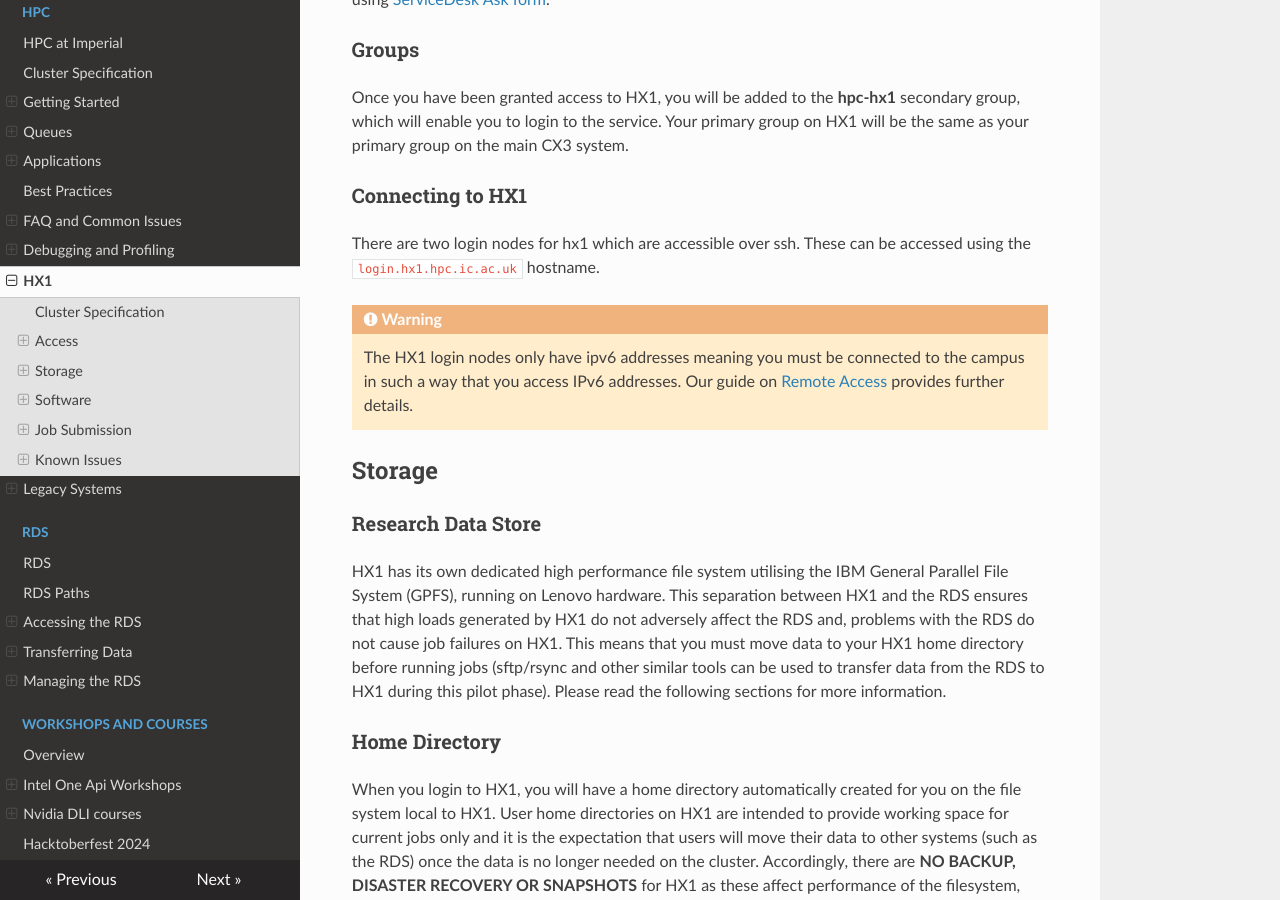
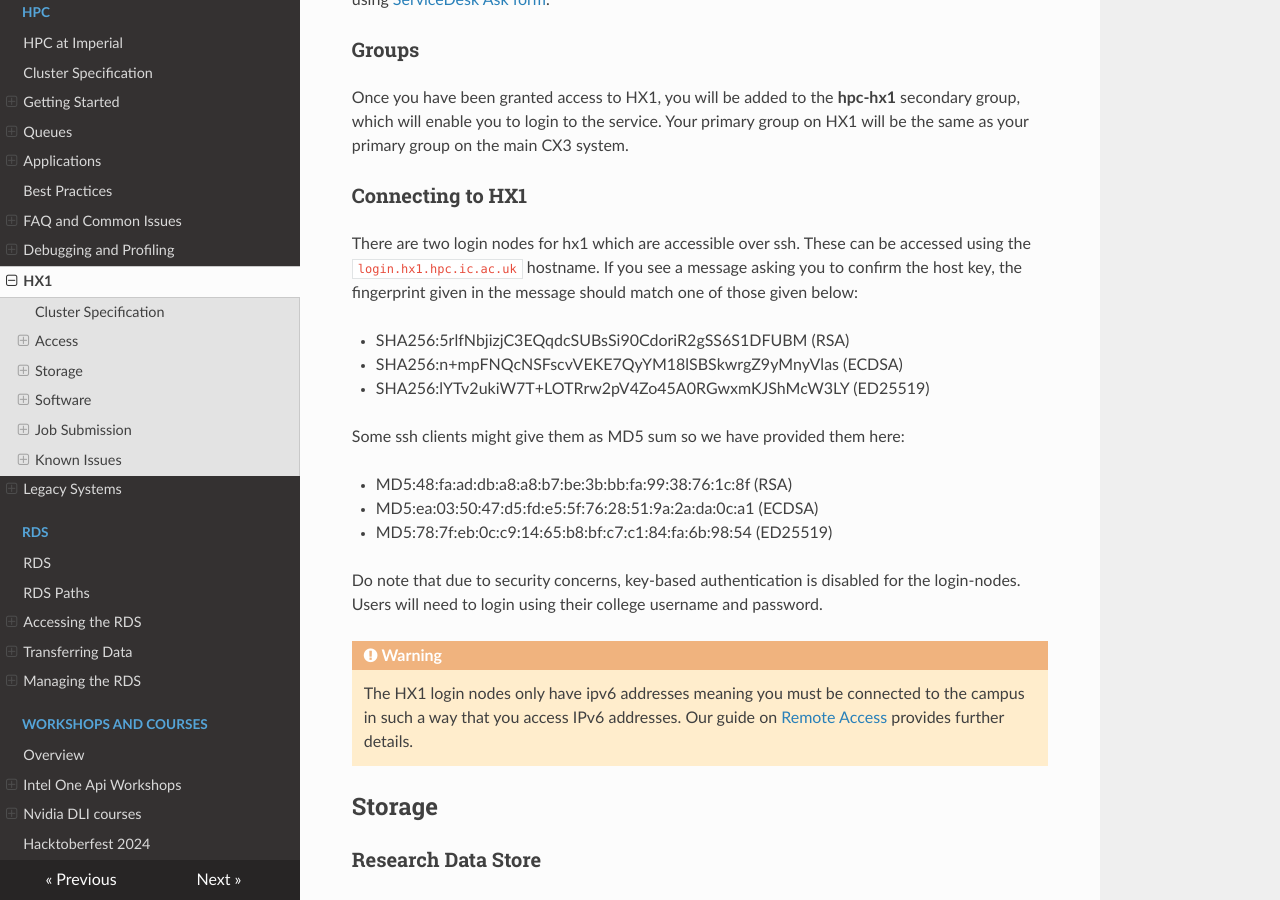
Before and after one commit to ImperialCollegeLondon/icl-rcs-user-guide, an MkDocs documentation site: the page built from docs/hpc/hx1.md, in a window 1280 px wide and 900 px high, scrolled down 937 px. Built offline with MkDocs 1.6.1, drawn with Linux system fonts in a browser that asks for light colours; nearby versions of some CDN libraries.

Commit message:
Adding hx1 hostkey fingerprints (#55)
* Adding hx1 hostkey fingerprints as bullet points

```diff
--- a/docs/hpc/hx1.md
+++ b/docs/hpc/hx1.md
@@ -26,7 +26,19 @@ Once you have been granted access to HX1, you will be added to the **hpc-hx1** s
 
 ### Connecting to HX1
 
-There are two login nodes for hx1 which are accessible over ssh. These can be accessed using the `login.hx1.hpc.ic.ac.uk` hostname.
+There are two login nodes for hx1 which are accessible over ssh. These can be accessed using the `login.hx1.hpc.ic.ac.uk` hostname. If you see a message asking you to confirm the host key, the fingerprint given in the message should match one of those given below:
+
+* SHA256:5rlfNbjizjC3EQqdcSUBsSi90CdoriR2gSS6S1DFUBM (RSA)
+* SHA256:n+mpFNQcNSFscvVEKE7QyYM18lSBSkwrgZ9yMnyVlas (ECDSA)
+* SHA256:lYTv2ukiW7T+LOTRrw2pV4Zo45A0RGwxmKJShMcW3LY (ED25519)
+
+Some ssh clients might give them as MD5 sum so we have provided them here:
+
+* MD5:48:fa:ad:db:a8:a8:b7:be:3b:bb:fa:99:38:76:1c:8f (RSA)
+* MD5:ea:03:50:47:d5:fd:e5:5f:76:28:51:9a:2a:da:0c:a1 (ECDSA)
+* MD5:78:7f:eb:0c:c9:14:65:b8:bf:c7:c1:84:fa:6b:98:54 (ED25519)
+
+Do note that due to security concerns, key-based authentication is disabled for the login-nodes. Users will need to login using their college username and password.
 
 !!! warning
 
```
